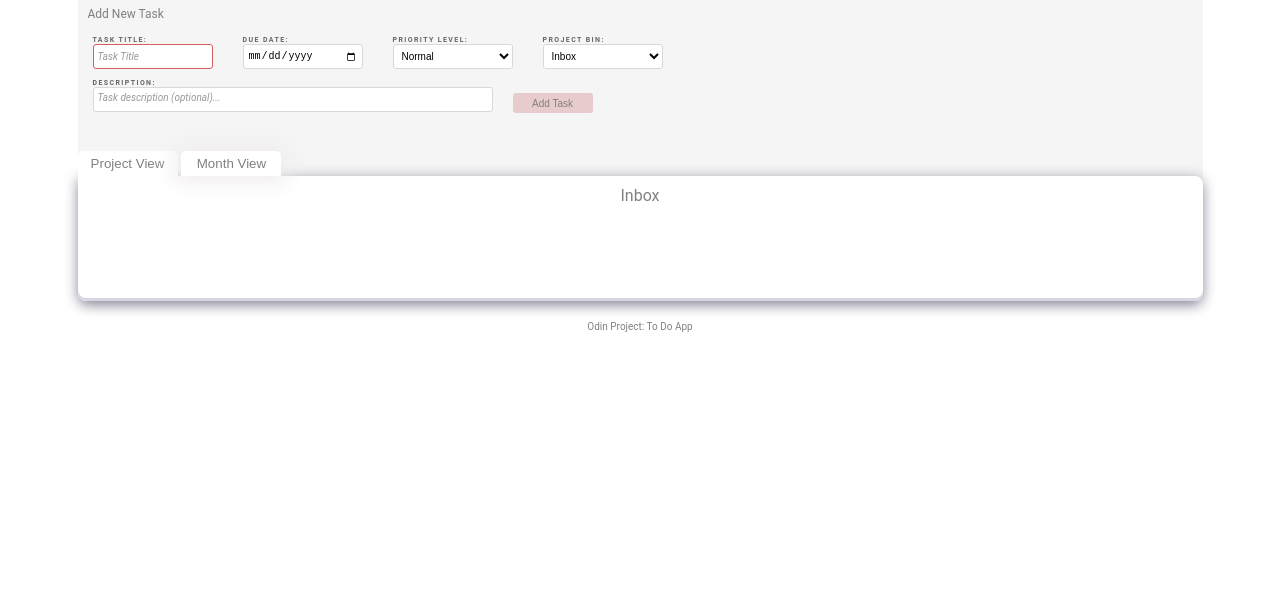
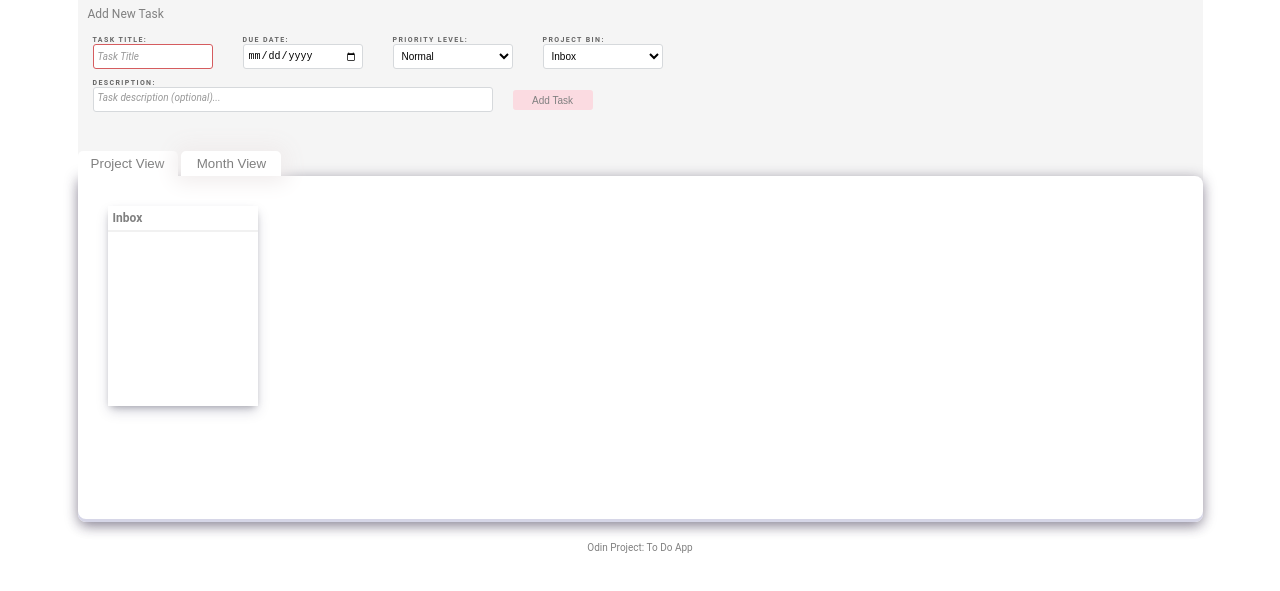
Before and after one commit to vita-bee/to-do-list, a website built with webpack: page src/template.html in a window 1280 px wide. Both pictures are taken after a click on the button "Project View". Shown: the part 53-644 px from the top of the page. Built offline with nearby package versions, Linux system fonts and the light colour scheme.

Commit message:
Add project card layout and populate cards with task info

```diff
--- a/src/index.js
+++ b/src/index.js
@@ -73,7 +73,7 @@ navButtons.forEach(navBtn => {
         navBtn.classList.remove('inActiveNavTab');
         navBtn.classList.add('activeNavTab');
         content.replaceChildren();
-        renderProjectView.init(projectData.getAllProjects());
+        renderProjectView.init(projectData.getAllProjects(), taskData.getAllTasks());
     } else if (navBtn.textContent==="Month View") {
         navBtn.classList.remove('inActiveNavTab');
         navBtn.classList.add('activeNavTab');
--- a/src/js/renderProjectView.js
+++ b/src/js/renderProjectView.js
@@ -5,26 +5,68 @@ import { PubSub } from './pubsub.js';
 
 export const renderProjectView = (function() {
 
-  function init(projectArr) {
-    renderProjects(projectArr);
+  function init(projectArr, taskArr) {
+    renderProjects(projectArr, taskArr);
   }
 
-  function renderProjects(projArr) {
+  function renderProjects(projArr, taskArr) {
     console.log("rendering project view");
     const viewContainer = document.getElementById("viewContainer");
     // Clear current view
     while (viewContainer.firstChild) {
         viewContainer.removeChild(viewContainer.firstChild);
     }
-    // Create a wrapper div for projects
-    const div = document.createElement("div");
-    div.classList.add("projectsView"); // class for styling
+
+    const projectCardsContainer = document.createElement("div");
+    projectCardsContainer.id = 'projectCardsContainer';
+
     projArr.forEach(projectName => {
-        const p = document.createElement("p");
-        p.textContent = projectName;
-        div.appendChild(p);
+      const card = document.createElement("div");
+      card.classList.add('card');
+      const h4 = document.createElement("h4");
+      h4.textContent = projectName;
+      const hr = document.createElement("hr");
+      card.appendChild(h4);
+      card.appendChild(hr);
+
+      taskArr.forEach(task => {
+        if (task.project === projectName){
+          const taskItemContainer = document.createElement('div');
+          taskItemContainer.classList.add('taskItemContainer');
+          taskItemContainer.id = task.id;
+          if (task.priority === "High") {
+            taskItemContainer.classList.add('priorityHigh')
+          } else if (task.priority === "Low"){
+            taskItemContainer.classList.add('priorityLow')
+          }
+          const taskTitleP = document.createElement('p');
+          taskTitleP.classList.add('taskTitle');
+          taskTitleP.textContent = task.title;
+          taskItemContainer.appendChild(taskTitleP);
+
+          const taskDueDateP = document.createElement('p');
+          taskDueDateP.classList.add('taskDueDate');
+          taskDueDateP.textContent = task.dueDate;
+          taskItemContainer.appendChild(taskDueDateP);
+
+          const taskDescripP = document.createElement('p');
+          taskDescripP.classList.add('taskDescrip');
+          taskDescripP.textContent = task.descrip;
+
+          if (task.is_done) {
+            taskItemContainer.classList.add("doneTask");
+          } else {
+            taskItemContainer.classList.remove("doneTask");
+          }
+
+          taskItemContainer.appendChild(taskDescripP);
+          card.appendChild(taskItemContainer);
+        }
+      });
+      projectCardsContainer.appendChild(card);
     });
-    viewContainer.appendChild(div);
+
+    viewContainer.appendChild(projectCardsContainer);
   }
 
   return {init};
--- a/src/styles.css
+++ b/src/styles.css
@@ -226,12 +226,13 @@ textarea {
 }
 
 #addTaskBtn {
-    background-color:#e8cbcc;
+    background-color:rgb(251, 219, 225);
     border-radius: 3px;
     width:80px;
     height: 20px;
     padding: 5px 10px;
     font-size: 10px;
+    margin-bottom: 5px;
   }
 
 /* View Content Section */
@@ -327,7 +328,7 @@ p.dayNum {
 
 .taskItemContainer{
   display: grid;
-  grid-template-columns: auto auto;
+  grid-template-columns: 2fr 1fr;
   grid-template-rows: auto auto;
   background-color: rgb(198, 220, 246);
   cursor: pointer;
@@ -347,14 +348,14 @@ p.dayNum {
 p.taskTitle{
   grid-row: 1/2;
   grid-column:1/2;
-  font-size: 7px;
+  font-size: 8px;
   font-weight:500;
   color: black
 }
-p.taskProjectName{
+p.taskProjectName, p.taskDueDate {
   grid-row: 1/2;
   grid-column:2/3;
-  font-size: 6px;
+  font-size: 7px;
   font-style:italic;
   font-weight:500;
   color: rgb(74, 5, 178);
@@ -363,7 +364,7 @@ p.taskProjectName{
 p.taskDescrip{
   grid-row: 2/3;
   grid-column:1/3;
-  font-size: 6px;
+  font-size: 7px;
   color:rgb(27, 91, 130);
   font-weight:500;
 }
@@ -456,3 +457,36 @@ footer {
   justify-content: center;
   gap: 20px;
 }
+
+/* PROJECT  VIEW */
+
+#projectCardsContainer {
+  display: grid;
+  align-content: start;
+  grid-template-columns: repeat(auto-fit, minmax(200px, 1fr));
+  row-gap: 15px;
+  column-gap: 10px;
+  padding: 20px;
+}
+
+#projectCardsContainer .card {
+  display: flex;
+  flex-direction: column;
+  background-color: #FFFFFF;
+  color: gray;
+  height: 200px;
+  min-width:120px;
+  max-width:150px;
+  box-shadow: rgba(50, 50, 93, 0.25) 0px 6px 12px -2px, rgba(0, 0, 0, 0.3) 0px 3px 7px -3px;
+}
+
+.card h4 {
+    font-size: 12px;
+    font-weight: 700;
+    padding: 5px;
+    text-align: left;
+
+}
+.card hr {
+  color: gray;
+}
```
